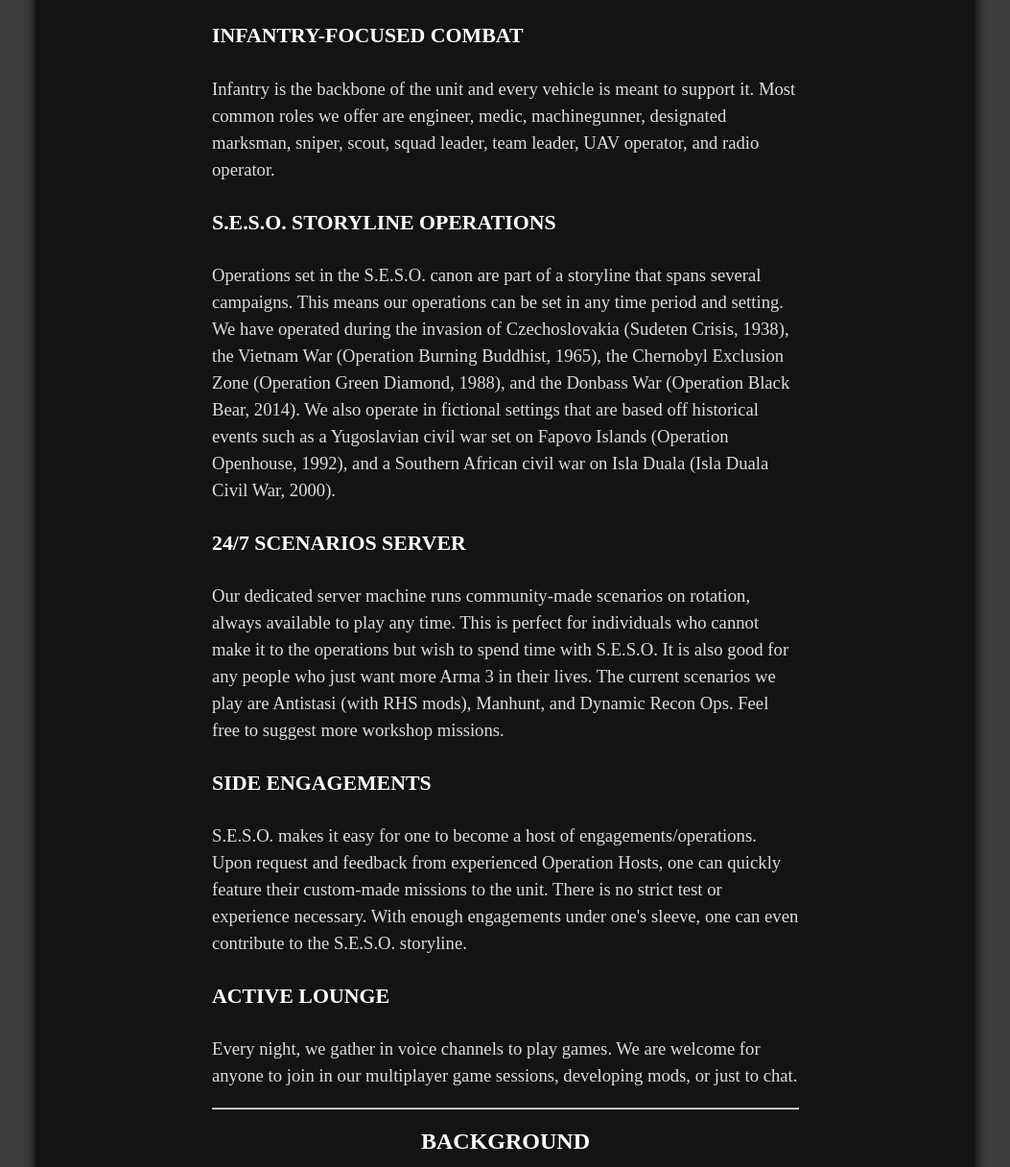
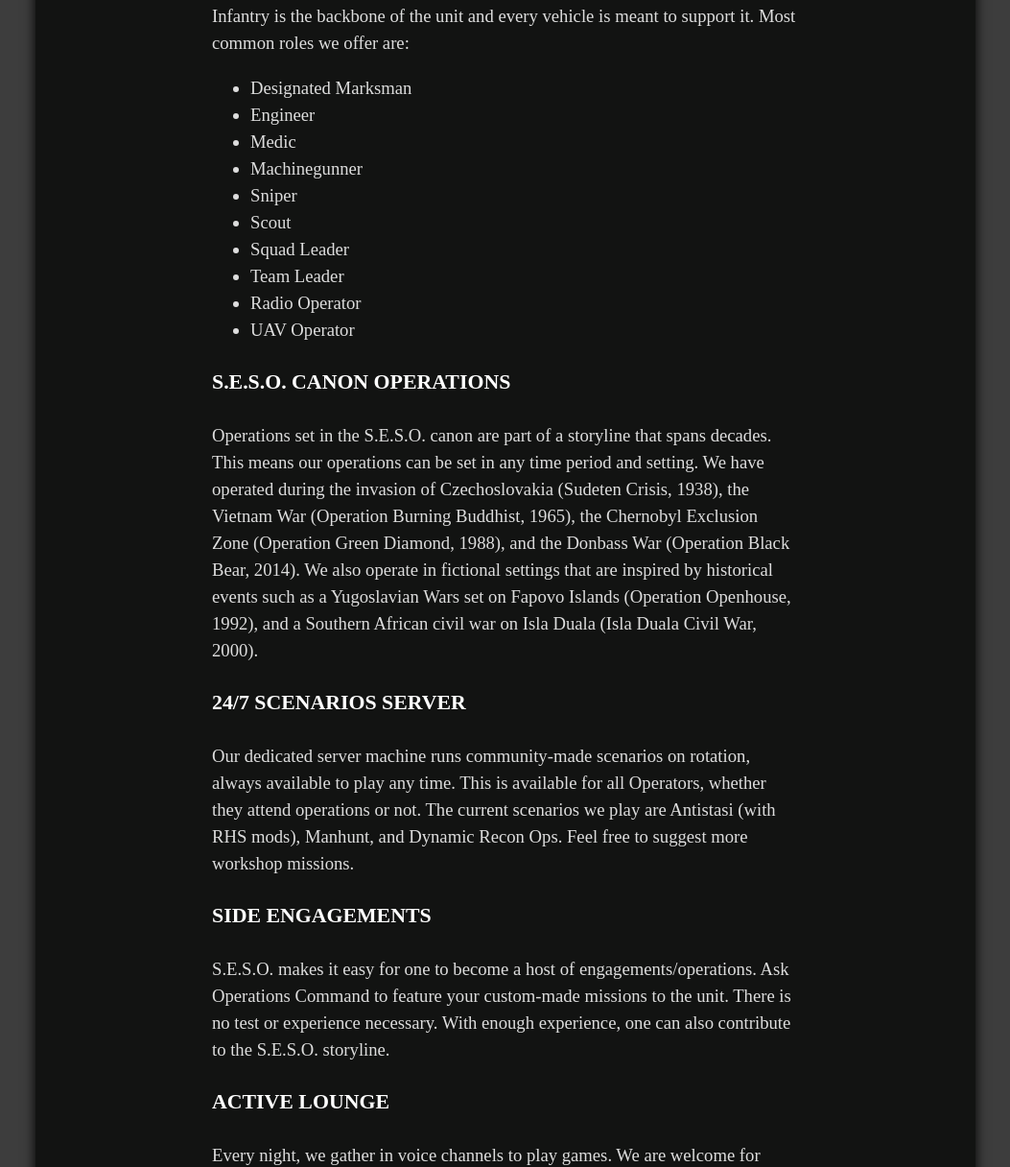
Before and after one commit to Uncle-Sagbag/seso-website, an Eleventy site: page src/index.md in a window 1280 px wide. Shown: the part 1194-2410 px from the top of the page at 96% size, without its empty margins (113-1166 px from the left). Built offline with nearby package versions, Linux system fonts and the light colour scheme; Eleventy itself is replaced by a stand-in of ours; files that its build step writes are made by us from their sources; a web font is replaced by a local one; what eleventy-plugin-youtube-embed, glob-promise would draw is missing.

Commit message:
Removed fluff

```diff
--- a/src/index.md
+++ b/src/index.md
@@ -2,10 +2,10 @@
 title: Home
 layout: home.njk
 ---
-# Welcome to the S.E.S.O. Official Website!
+# Welcome to S.E.S.O.
 ***
 ## Schedule
-We operate in the EST timezone. However, we are open to all timezones, especially European and Pacific.
+We operate in the EST timezone. However, we have Operators from other timezones, especially European and Pacific.
 
 Operation | Saturday | Sunday
 :--|:--|:--
@@ -23,31 +23,38 @@
 
 ### Rankless structure
 
-We do not hold any ranks in the unit, in-game or outside. Yet, we still hold a structure. Anyone is permissible to choose any role they wish, whether it be squad leader, sniper, pilot, etc. as long as most of the group agrees with the role selection. Usually, the group is fine with anyone's selection and the structure works harmoniously.
+We do not hold any ranks in the unit, in-game or outside. Yet, we still hold a structure. Anyone is permissible to choose any role they wish, whether it be squad leader, sniper, pilot, etc. as long as most of the group agrees with the role selection.
 
 ### Infantry-focused Combat
 
-Infantry is the backbone of the unit and every vehicle is meant to support it. Most common roles we offer are engineer, medic, machinegunner, designated marksman, sniper, scout, squad leader, team leader, UAV operator, and radio operator.
+Infantry is the backbone of the unit and every vehicle is meant to support it. Most common roles we offer are:
+* Designated Marksman
+* Engineer
+* Medic
+* Machinegunner
+* Sniper
+* Scout
+* Squad Leader
+* Team Leader
+* Radio Operator
+* UAV Operator
 
-### S.E.S.O. Storyline Operations
+### S.E.S.O. Canon Operations
 
-Operations set in the S.E.S.O. canon are part of a storyline that spans several campaigns. This means our operations can be set in any time period and setting. We have operated during the invasion of Czechoslovakia (Sudeten Crisis, 1938), the Vietnam War (Operation Burning Buddhist, 1965), the Chernobyl Exclusion Zone (Operation Green Diamond, 1988), and the Donbass War (Operation Black Bear, 2014). We also operate in fictional settings that are based off historical events such as a Yugoslavian civil war set on Fapovo Islands (Operation Openhouse, 1992), and a Southern African civil war on Isla Duala (Isla Duala Civil War, 2000).
+Operations set in the S.E.S.O. canon are part of a storyline that spans decades. This means our operations can be set in any time period and setting. We have operated during the invasion of Czechoslovakia (Sudeten Crisis, 1938), the Vietnam War (Operation Burning Buddhist, 1965), the Chernobyl Exclusion Zone (Operation Green Diamond, 1988), and the Donbass War (Operation Black Bear, 2014). We also operate in fictional settings that are inspired by historical events such as a Yugoslavian Wars set on Fapovo Islands (Operation Openhouse, 1992), and a Southern African civil war on Isla Duala (Isla Duala Civil War, 2000).
 
 ### 24/7 Scenarios Server
 
-Our dedicated server machine runs community-made scenarios on rotation, always available to play any time. This is perfect for individuals who cannot make it to the operations but wish to spend time with S.E.S.O. It is also good for any people who just want more Arma 3 in their lives. The current scenarios we play are Antistasi (with RHS mods), Manhunt, and Dynamic Recon Ops. Feel free to suggest more workshop missions.
+Our dedicated server machine runs community-made scenarios on rotation, always available to play any time. This is available for all Operators, whether they attend operations or not. The current scenarios we play are Antistasi (with RHS mods), Manhunt, and Dynamic Recon Ops. Feel free to suggest more workshop missions.
 
 ### Side Engagements
 
-S.E.S.O. makes it easy for one to become a host of engagements/operations. Upon request and feedback from experienced Operation Hosts, one can quickly feature their custom-made missions to the unit. There is no strict test or experience necessary. With enough engagements under one's sleeve, one can even contribute to the S.E.S.O. storyline.
+S.E.S.O. makes it easy for one to become a host of engagements/operations. Ask Operations Command to feature your custom-made missions to the unit. There is no test or experience necessary. With enough experience, one can also contribute to the S.E.S.O. storyline.
 
 ### Active Lounge
 
-Every night, we gather in voice channels to play games. We are welcome for anyone to join in our multiplayer game sessions, developing mods, or just to chat.
+Every night, we gather in voice channels to play games. We are welcome for anyone to join in our multiplayer game sessions, mod developments, or just to chat.
 
-***
-## Background
-In 2018, we grew dissatisfied with the strict bureacracy associated with Arma MilSim units. It was difficult to get into an engaging operation fast and easily. Thus, S.E.S.O. was created. We are a tightly knit community bent on providing engaging experiences where friends can cooperate without the overhead of ranks and tests. Since then, we have garnered 15+ active players per operation and we hope to garner more. We will keep posting for recruitment until our soft-cap of 32 active players. We welcome you to join us for one operation or many.
 
 ***
 
@@ -61,7 +68,9 @@
 ***
 
 # About SESO
-S.E.S.O. is a private military company with an extensive history since our inception in 1938. Please visit [Operations](/operations/) and [Media](/media/) to see our current and previous operations.
+S.E.S.O. was created in 2018 between a group of military nuts. Since then, we have been hosting operations for all to join. We are a tightly knit community bent on providing engaging experiences where friends can cooperate without the overhead of ranks and tests. We receive 10+ players per operation. We welcome you to join us for one operation or many.
+
+S.E.S.O. is a private military company with an extensive history since our inception in 1938. Please visit [Operations](/operations/) and [Media](/media/) to see our previous operations.
 
 ![SESO Operation Black Bear Group Photo](/assets/img/groupphoto.jpeg "SESO Group Photo")
 
```
